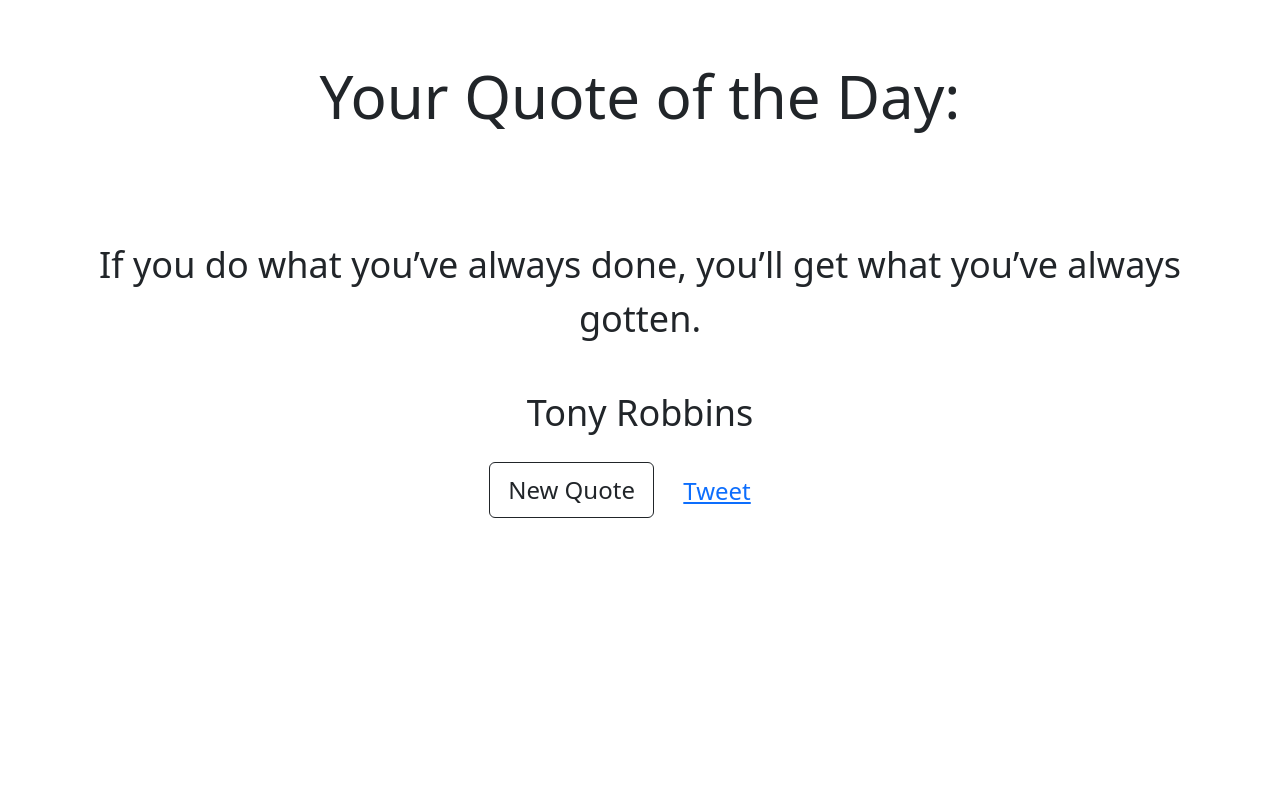
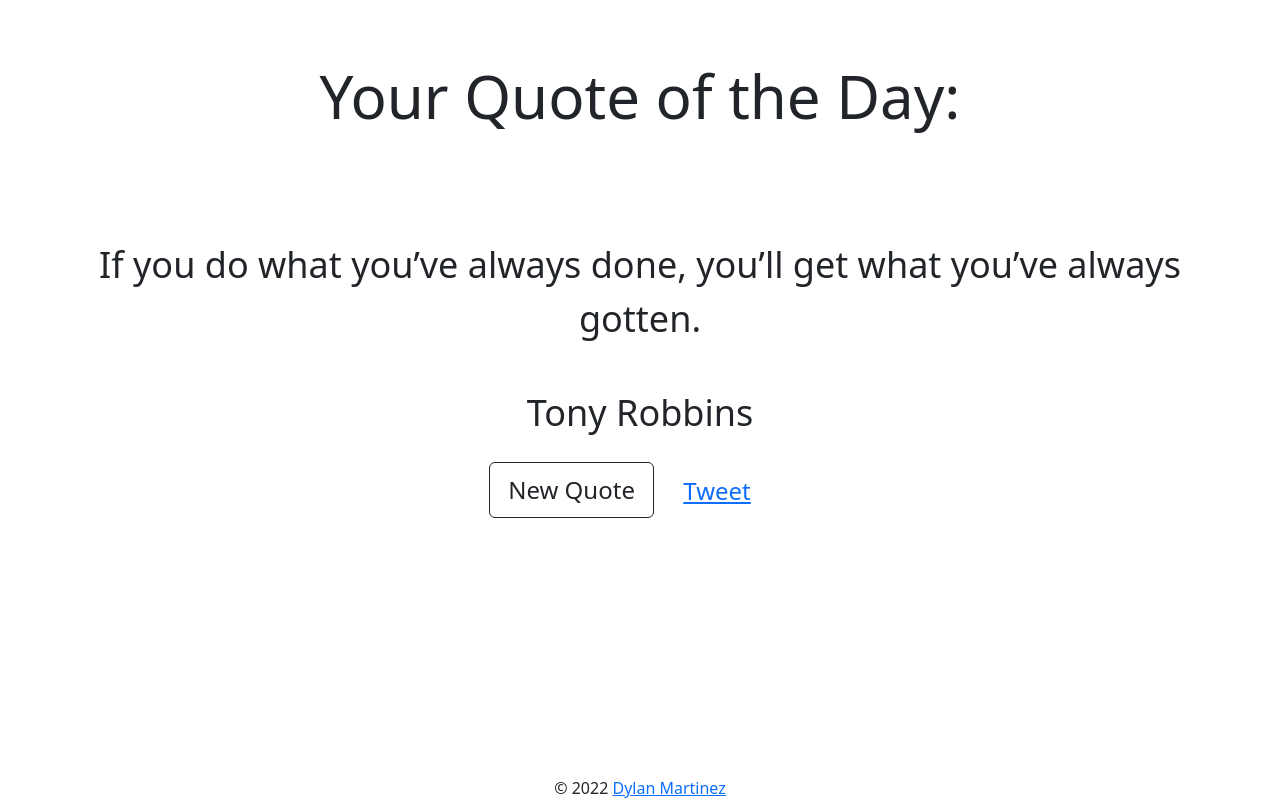
Before and after one commit to dylanmartinez/a_bootstrap_random_quote_generator, a plain HTML site: page index.html in a window 1280 px wide. Drawn offline with nearby package versions, Linux system fonts and the light colour scheme.

Commit message:
Added copyright

```diff
--- a/index.html
+++ b/index.html
@@ -21,6 +21,22 @@
       a {
         font-size: 1rem;
       }
+
+      .footer {
+        position: fixed;
+        left: 0;
+        bottom: 0;
+        width: 100%;
+        text-align: center;
+        font-size: 16px;
+        padding: 0px;
+      }
+
+      .footer a {
+        padding: 0px;
+        font-size: 16px;
+      }
+
     </style>
 
     <title>Random Quote Machine</title>
@@ -38,6 +54,9 @@
         Tweet
       </a>
     </wrapper>
+
+    <footer class="footer">&copy 2022 <a href="https://martinezdylan.com/" target="_blank">Dylan Martinez</a></footer>
+
 
     <!-- Random Quote Generator-->
     <script src="Quotes.js"></script>
```
